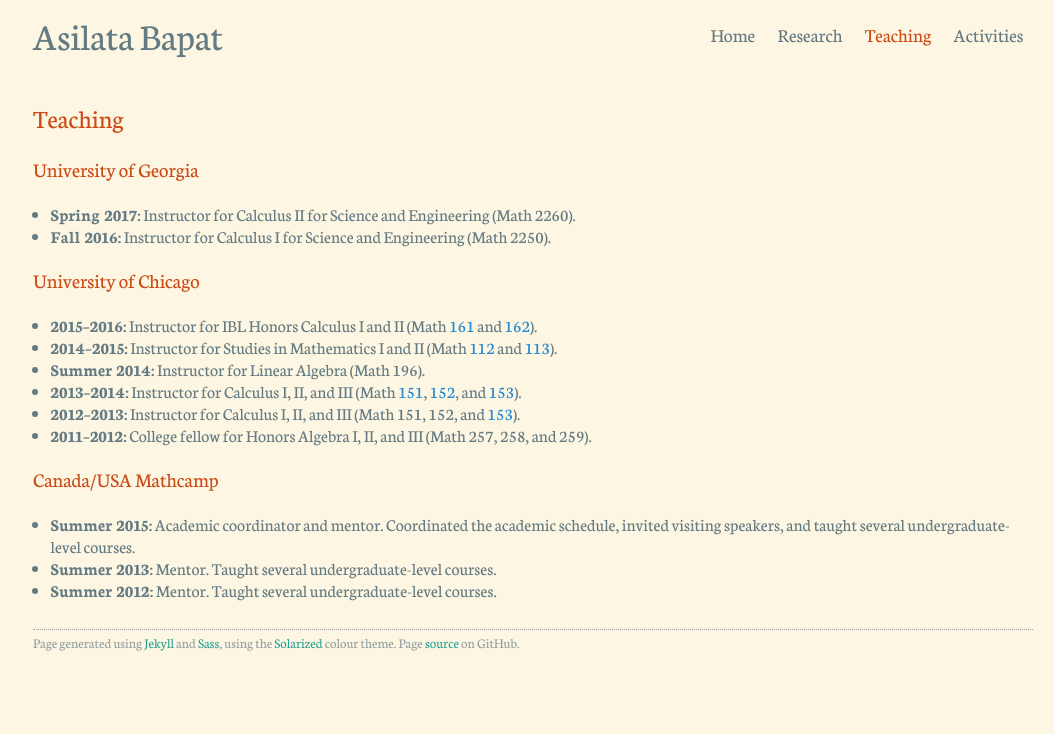
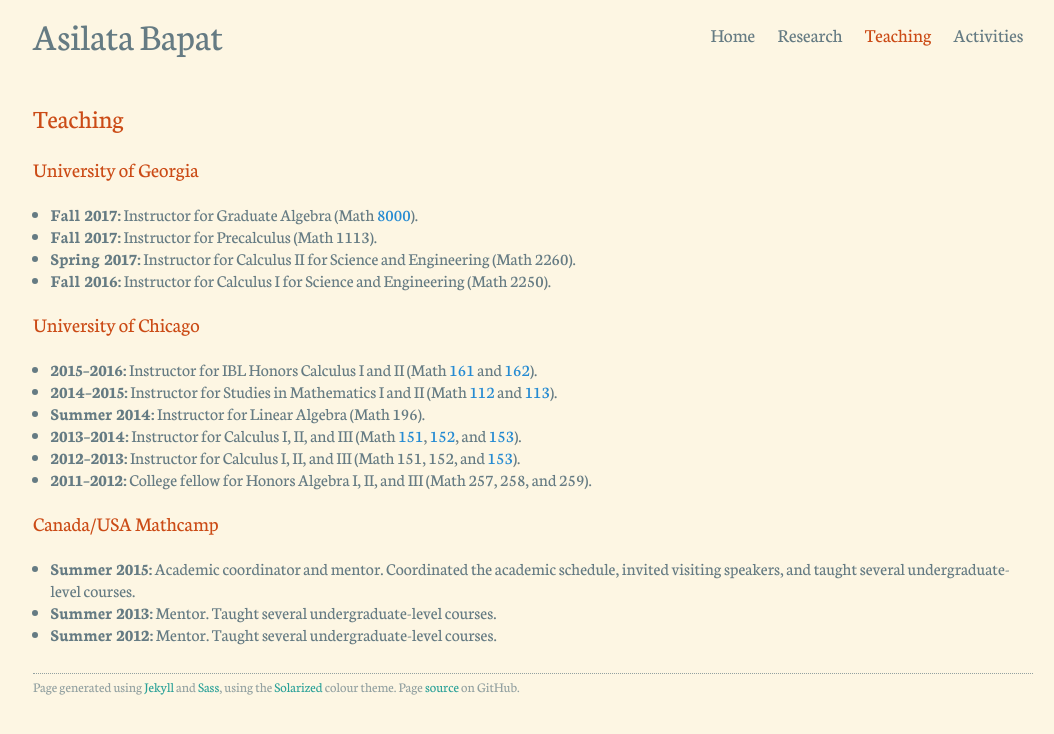
Before and after one commit to dongmouren0/dongmouren.github.io, a Jekyll site: the page built from teaching/index.md, in a window 1280 px wide. Shown: the top 734 px of the page, without its empty margins (107-1161 px from the left). Built offline with Jekyll 4.4.1, drawn with Linux system fonts in a browser that asks for light colours.

Commit message:
Updated in preparation of Fall 2017.

```diff
--- a/_data/activities.yml
+++ b/_data/activities.yml
@@ -2,6 +2,11 @@
   location: Atlanta
   date: "2017-01-07"
   category: &presentation presentation
+
+- content: Canada/USA Mathcamp 2017
+  location: University of Puget Sound
+  date: "2017-07-31"
+  category: *presentation
 
 - content: Geometric representation theory seminar
   location: University of Toronto
--- a/_data/teaching.yml
+++ b/_data/teaching.yml
@@ -2,6 +2,16 @@
   location: &uga University of Georgia
   date: "2016-09-05"
   display-date: "Fall 2016"
+
+- description: Instructor for Precalculus (Math 1113).
+  location: *uga
+  date: "2017-08-14"
+  display-date: "Fall 2017"
+
+- description: Instructor for Graduate Algebra (Math [8000](/8000fall17/)).
+  location: *uga
+  date: "2017-08-14"
+  display-date: "Fall 2017"
 
 - description: Instructor for Calculus II for Science and Engineering (Math 2260).
   location: *uga
--- a/teaching/index.md
+++ b/teaching/index.md
@@ -12,7 +12,7 @@ navigation_weight: 3
 {% for class in uga %}
 <li>
 <strong>{{ class.display-date }}:</strong>
-{{ class.description }}
+{{ class.description | markdownify | strip | remove: '<p>' | remove: '</p>'}}
 </li>
 {% endfor %}
 </ul>
```
Also changed, not shown: index.md (+1 -1 lines).
